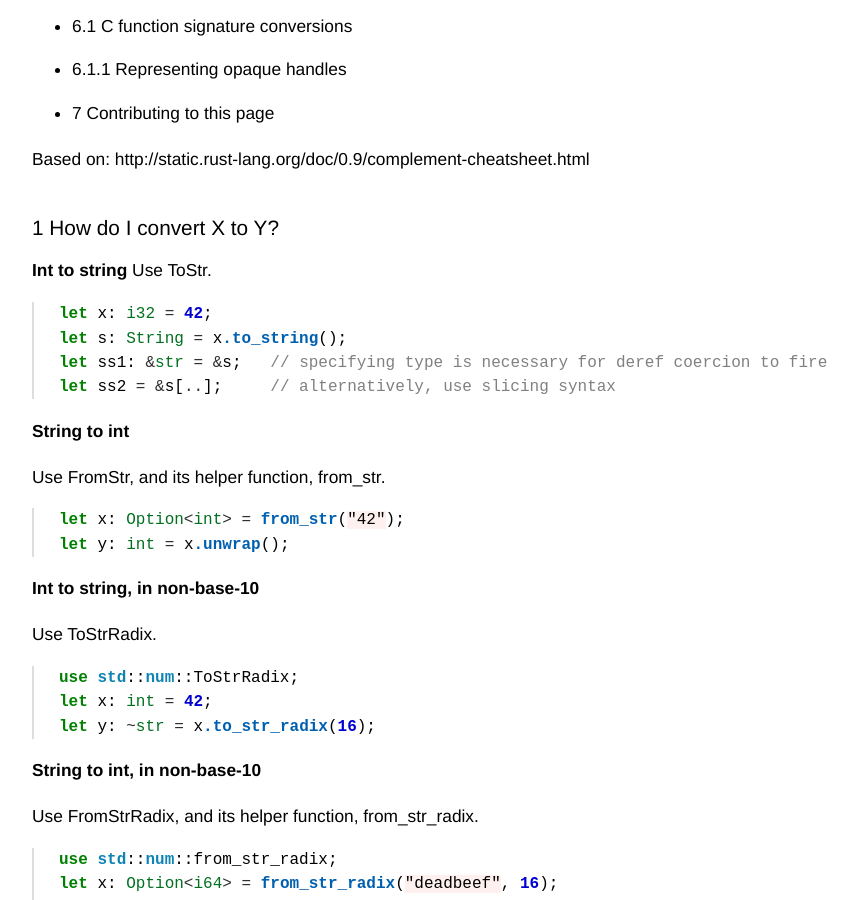
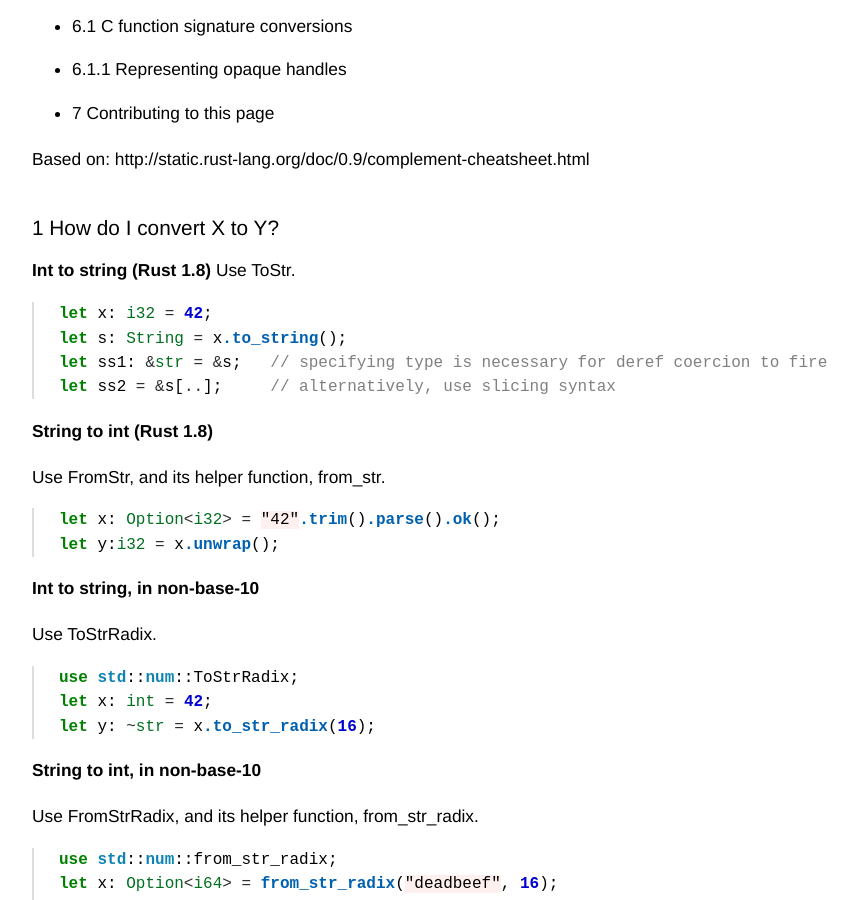
Before and after one commit to adelarsq/daily-rust.github.io, a Jekyll site: the page built from _posts/2016-05-05-cheatsheet.md, in a window 1280 px wide and 900 px high, scrolled down 789 px. Shown: the whole window, without its empty margins (158-1015 px from the left). Built offline with Jekyll 4.4.1, drawn with Linux system fonts in a browser that asks for light colours.

Commit message:
Update 2016-05-05-cheatsheet.md
http://stackoverflow.com/questions/26919609/convert-string-slice-to-int-in-rust

````diff
--- a/_posts/2016-05-05-cheatsheet.md
+++ b/_posts/2016-05-05-cheatsheet.md
@@ -28,7 +28,7 @@ Based on: http://static.rust-lang.org/doc/0.9/complement-cheatsheet.html
 
 ## 1 How do I convert X to Y?
 
-**Int to string**
+**Int to string (Rust 1.8)**
 Use ToStr.
 
 ```rust
@@ -37,13 +37,13 @@ let s: String = x.to_string();
 let ss1: &str = &s;   // specifying type is necessary for deref coercion to fire
 let ss2 = &s[..];     // alternatively, use slicing syntax
 ```
-**String to int**
+**String to int (Rust 1.8)**
 
 Use FromStr, and its helper function, from_str.
 
 ```rust
-let x: Option<int> = from_str("42");
-let y: int = x.unwrap();
+let x: Option<i32> = "42".trim().parse().ok();
+let y:i32 = x.unwrap();
 ```
 
 **Int to string, in non-base-10**
````
